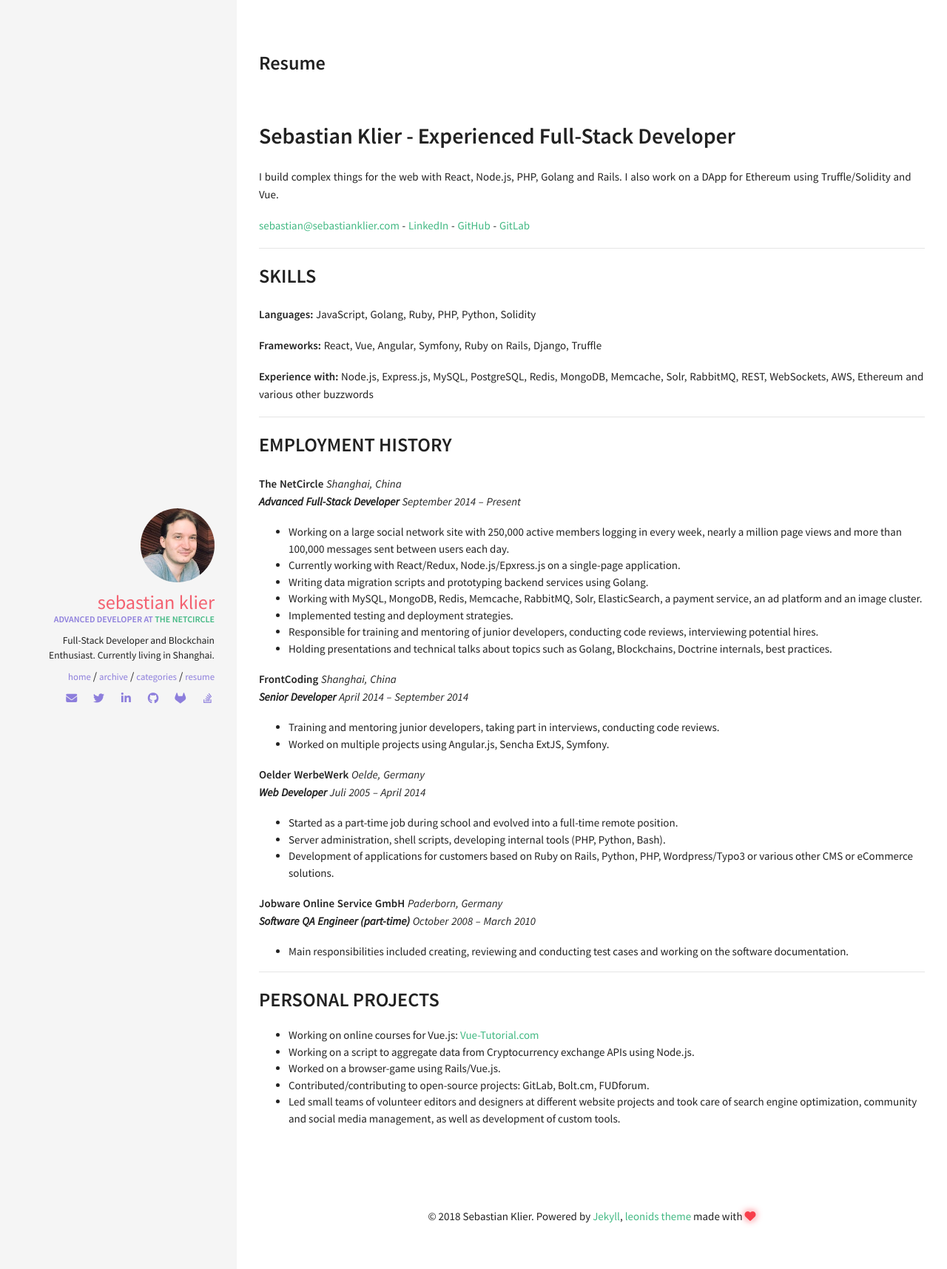
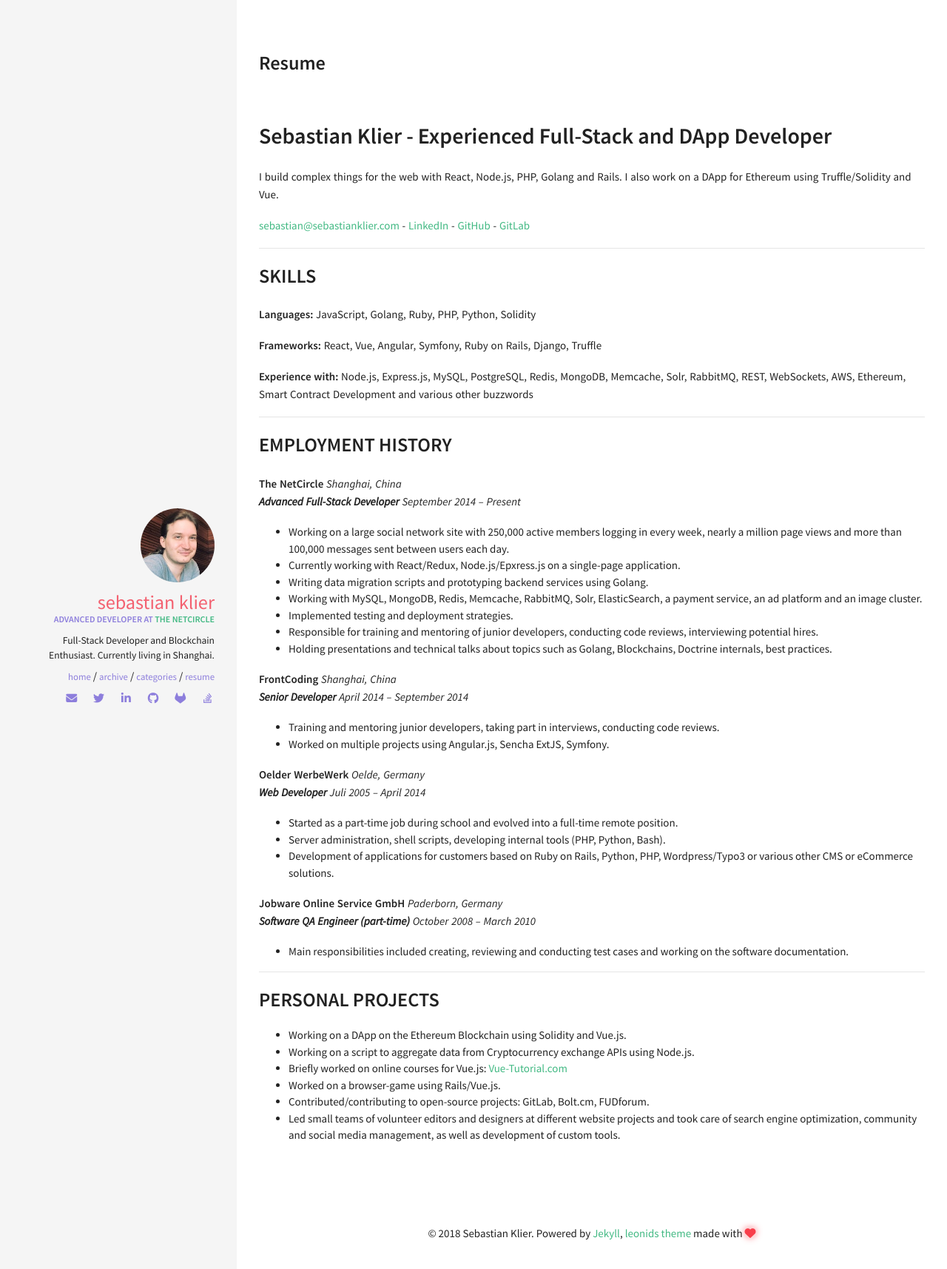
Before and after one commit to sekl/sebastianklier.com, a Jekyll site: the page built from resume.md, in a window 1280 px wide. Shown: the top 1715 px of the page at 74% size. Built offline with Jekyll 4.4.1, drawn with Linux system fonts in a browser that asks for light colours; nearby versions of some CDN libraries.

Commit message:
update resume with personal projects

```diff
--- a/resume.md
+++ b/resume.md
@@ -4,7 +4,7 @@ title:  Resume
 permalink: /resume/
 ---
 
-# Sebastian Klier - Experienced Full-Stack Developer
+# Sebastian Klier - Experienced Full-Stack and DApp Developer
 
 I build complex things for the web with React, Node.js, PHP, Golang and Rails. I also work on a DApp for Ethereum using Truffle/Solidity and Vue.
 
@@ -19,7 +19,7 @@ I build complex things for the web with React, Node.js, PHP, Golang and Rails. I
 **Frameworks:** React, Vue, Angular, Symfony, Ruby on Rails, Django, Truffle
 
 **Experience with:** Node.js, Express.js, MySQL, PostgreSQL, Redis, MongoDB,
-Memcache, Solr, RabbitMQ, REST, WebSockets, AWS, Ethereum and various other buzzwords
+Memcache, Solr, RabbitMQ, REST, WebSockets, AWS, Ethereum, Smart Contract Development and various other buzzwords
 
 ---
 
@@ -63,8 +63,9 @@ working on the software documentation.
 
 ## PERSONAL PROJECTS
 
-* Working on online courses for Vue.js: [Vue-Tutorial.com](https://www.vue-tutorial.com)
+* Working on a DApp on the Ethereum Blockchain using Solidity and Vue.js.
 * Working on a script to aggregate data from Cryptocurrency exchange APIs using Node.js.
+* Briefly worked on online courses for Vue.js: [Vue-Tutorial.com](https://www.vue-tutorial.com)
 * Worked on a browser-game using Rails/Vue.js.
 * Contributed/contributing to open-source projects: GitLab, Bolt.cm, FUDforum.
 * Led small teams of volunteer editors and designers at different website projects and
```
